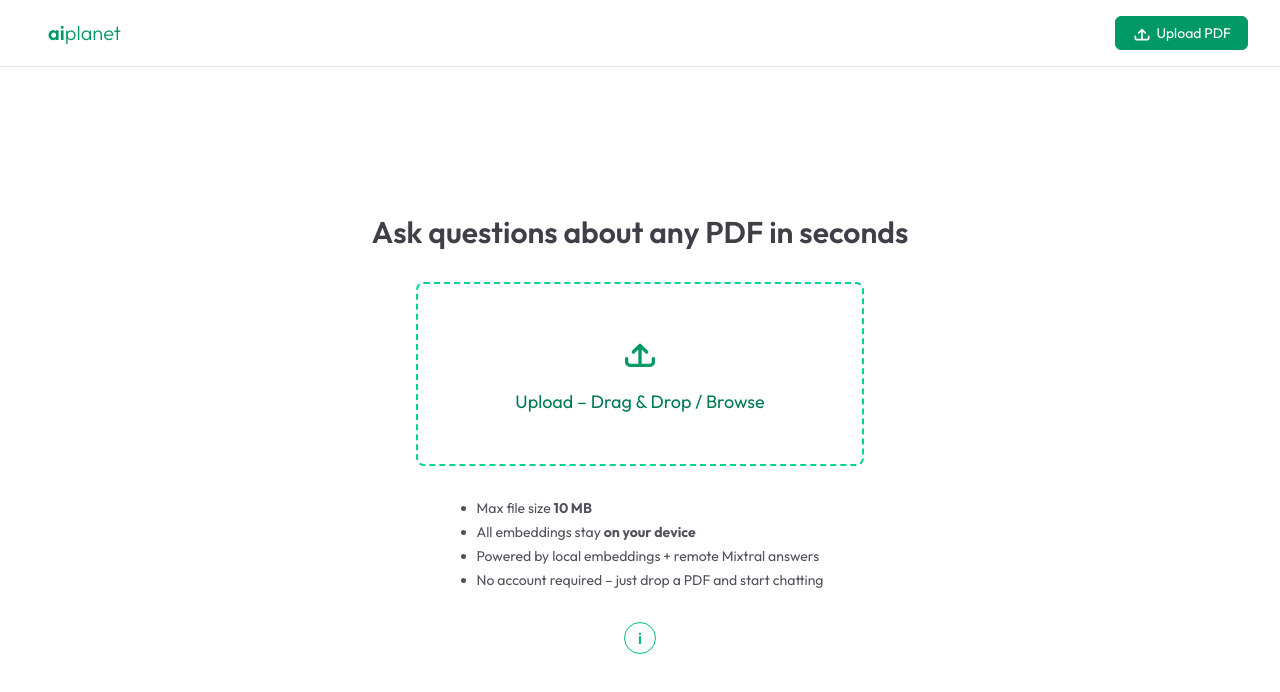
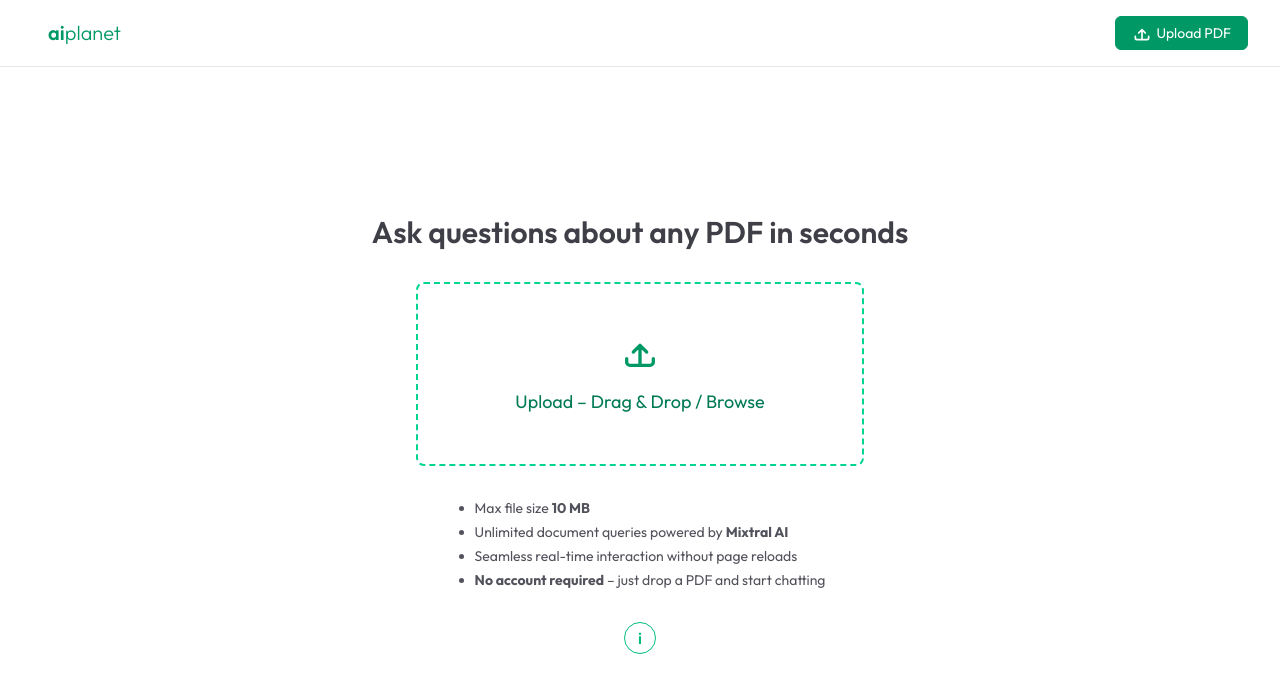
Before and after one commit to ArshanKaudinya/PDFhelper, a Next.js app in the folder frontend/: page / in a window 1280 px wide. Shown: the top 692 px of the page. Built offline with nearby package versions, Linux system fonts and the light colour scheme; no server answers.

Commit message:
chore: frontend and readme polish

```diff
--- a/frontend/src/app/page.tsx
+++ b/frontend/src/app/page.tsx
@@ -74,9 +74,9 @@ export default function Home() {
 
         <ul className="text-sm text-zinc-600 space-y-1 max-w-md mx-auto list-disc pl-5 text-left">
           <li>Max file size&nbsp;<strong>10&nbsp;MB</strong></li>
-          <li>All embeddings stay <strong>on your device</strong></li>
-          <li>Powered by local embeddings + remote Mixtral answers</li>
-          <li>No account required – just drop a PDF and start chatting</li>
+          <li>Unlimited document queries powered by <strong>Mixtral AI</strong></li>
+          <li>Seamless real-time interaction without page reloads</li>
+          <li><strong>No account required</strong> – just drop a PDF and start chatting</li>
         </ul>
 
         <div className="relative mt-0 flex justify-center w-full">
```
